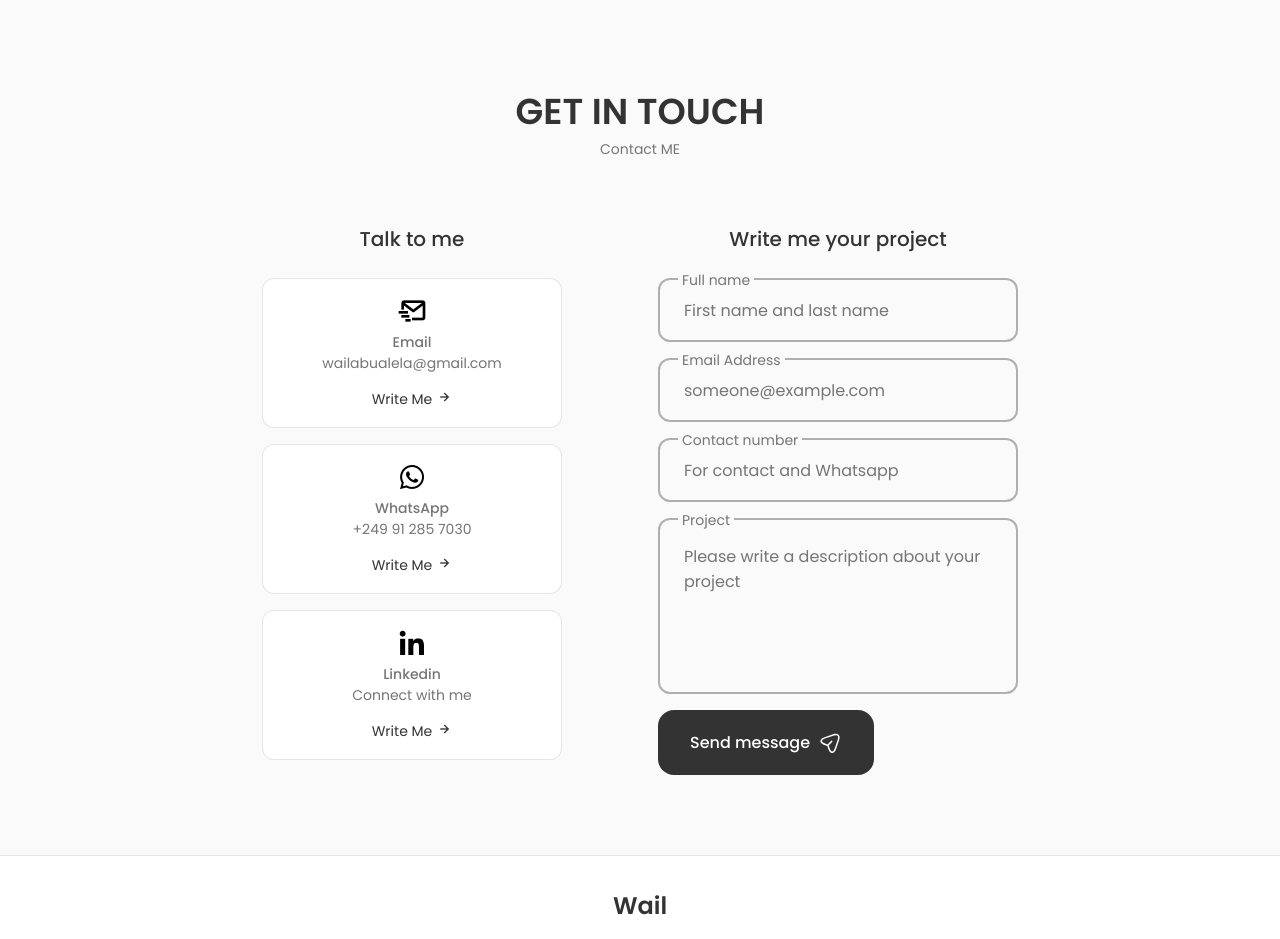
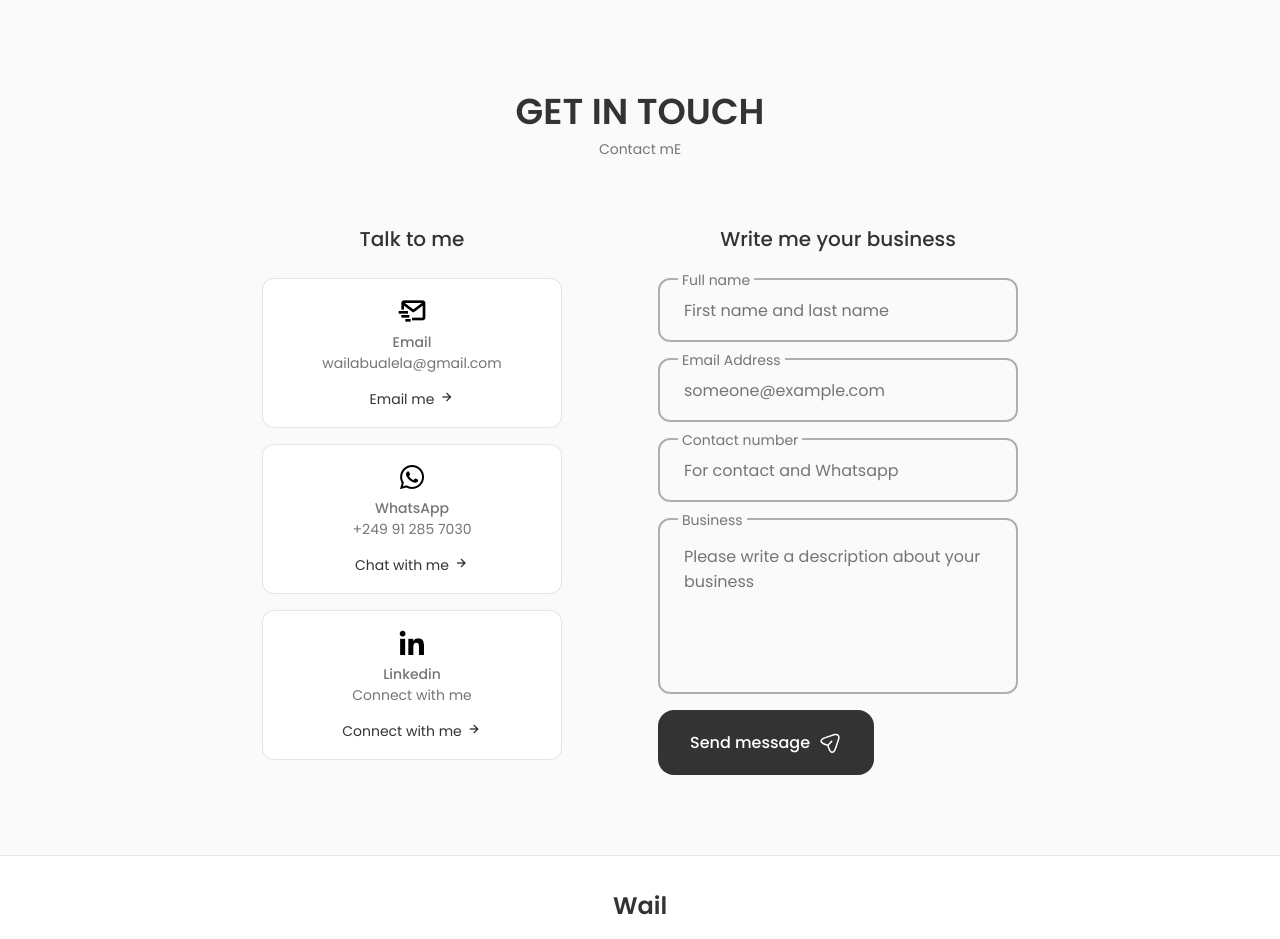
Before and after one commit to wabualela/cryptical-portfoilo, a React (Vite) app: page / in a window 1280 px wide. Shown: the part 4660-5599 px from the top of the page. Built offline with nearby package versions, Linux system fonts and the light colour scheme.

Commit message:
Send Email finsihed

```diff
--- a/package.json
+++ b/package.json
@@ -15,6 +15,7 @@
     "swiper": "^11.0.4"
   },
   "devDependencies": {
+    "@emailjs/browser": "^3.11.0",
     "@types/react": "^18.2.15",
     "@types/react-dom": "^18.2.7",
     "@vitejs/plugin-react": "^4.0.3",
--- a/src/components/Contact/Contact.css
+++ b/src/components/Contact/Contact.css
@@ -1,4 +1,18 @@
 .contact {
+  .alert-success {
+    color: black;
+    background-color: rgba(0, 0, 0, 0.1);
+    text-align: center;
+    padding: 1rem;
+    border-radius: 5px;
+    margin: 0 2rem;
+    font-size: var(--h3-font-size);
+    margin-bottom: 1rem;
+    display: none;
+  }
+  .alert-success.show {
+    display: block;
+  }
   .container {
     grid-template-columns: repeat(2, max-content);
     justify-content: center;
@@ -149,4 +163,5 @@
 }
 
 /* For small devices */
-@media screen and (max-width: 350px) {}
+@media screen and (max-width: 350px) {
+}
--- a/src/components/Contact/Contact.jsx
+++ b/src/components/Contact/Contact.jsx
@@ -1,12 +1,46 @@
+/* eslint-disable react/prop-types */
+
 import "./Contact.css";
 
-import React from "react";
+import React, { useRef } from "react";
+
+import emailjs from "@emailjs/browser";
+import { useState } from "react";
 
 const Contact = () => {
+  let form = useRef();
+  let [msg, setMsg] = useState("");
+
+  let sendEmail = (e) => {
+    e.preventDefault();
+
+    emailjs
+      .sendForm(
+        "service_amat2lf",
+        "template_2nqwglf",
+        form.current,
+        "0y1KPL1IRJ8rthidc"
+      )
+      .then(
+        (result) => {
+          console.log(result.text);
+          setMsg(
+            "Thank you for reaching out to me. I have received your email and will get back to you soon."
+          );
+        },
+        (error) => {
+          console.log(error.text);
+        }
+      );
+    e.target.reset();
+    setTimeout(() => setMsg(""), 8000);
+  };
+
   return (
     <section className="contact" id="contact">
       <h2 className="title">Get in Touch</h2>
-      <p className="subtitle">Contact ME</p>
+      <p className="subtitle">Contact mE</p>
+      <div className={`${msg ? "show" : ""} alert-success `}>{msg}</div>
 
       <div className="container grid">
         <div className="content">
@@ -16,80 +50,72 @@ const Contact = () => {
               title="Email"
               subtitle="wailabualela@gmail.com"
               icon="bx-mail-send"
-              href="mailto:wailabualela@gmail.com "
+              link="mailto:wailabualela@gmail.com "
+              label="Email me"
             />
             <ContactCard
               title="WhatsApp"
               subtitle="+249 91 285 7030"
               icon="bxl-whatsapp"
-              href="https://wa.me/+249912857030"
+              link="https://wa.me/+249912857030"
+              label="Chat with me"
             />
             <ContactCard
               title="Linkedin"
               subtitle="Connect with me"
               icon="bxl-linkedin"
-              href="https://www.linkedin.com/in/wabualela"
+              link="https://www.linkedin.com/in/wabualela"
+              label="Connect with me"
             />
           </div>
         </div>
 
         <div className="content">
-          <h3 className="contact-title">Write me your project</h3>
+          <h3 className="contact-title">Write me your business</h3>
 
-          <form className="contact-form">
+          <form ref={form} onSubmit={sendEmail} className="contact-form">
             <div className="form-group">
-              <label htmlFor="name" className="form-label">
-                Full name
-              </label>
+              <label className="form-label">Full name</label>
               <input
                 type="text"
-                id="name"
-                aria-describedby="name"
+                name="name"
                 className="form-control"
                 placeholder="First name and last name"
               />
             </div>
 
             <div className="form-group">
-              <label htmlFor="email" className="form-label">
-                Email Address
-              </label>
+              <label className="form-label">Email Address</label>
               <input
                 type="email"
-                id="email"
-                aria-describedby="email"
+                name="email"
                 className="form-control"
                 placeholder="someone@example.com"
               />
             </div>
 
             <div className="form-group">
-              <label htmlFor="phone" className="form-label">
-                Contact number
-              </label>
+              <label className="form-label">Contact number</label>
               <input
                 type="tel"
-                id="phone"
-                aria-describedby="phone"
+                name="phone"
                 className="form-control"
                 placeholder="For contact and Whatsapp"
               />
             </div>
 
             <div className="form-group form-textarea">
-              <label htmlFor="project" className="form-label">
-                Project
-              </label>
+              <label className="form-label">Business</label>
               <textarea
-                id="project"
+                name="business"
                 cols="30"
                 rows="10"
                 className="form-control"
-                placeholder="Please write a description about your project"
+                placeholder="Please write a description about your business"
               ></textarea>
             </div>
 
-            <button className="btn btn-flex">
+            <button type="submit" className="btn btn-flex">
               Send message
               <svg
                 className="btn-icon"
@@ -116,13 +142,18 @@ const Contact = () => {
   );
 };
 
-let ContactCard = ({ title, subtitle, href, icon }) => (
+let ContactCard = ({ title, subtitle, link, icon, label = "Write Me" }) => (
   <div className="contact-card">
     <i className={`bx ${icon} bx-contact contact-card-icon`} />
     <h4 className="contact-card-title">{title}</h4>
     <p className="contact-card-subtitle">{subtitle}</p>
-    <a href={href} className="contact-card-btn" target="_blank">
-      Write Me
+    <a
+      href={link}
+      className="contact-card-btn"
+      target="_blank"
+      rel="noreferrer"
+    >
+      {label}
       <i className="bx bx-right-arrow-alt contact-card-btn-icon" />
     </a>
   </div>
```
Also changed, not shown: 1 other file (tests, documents, lock files or other folders). Lines whose indentation alone changed are shown as unchanged.
